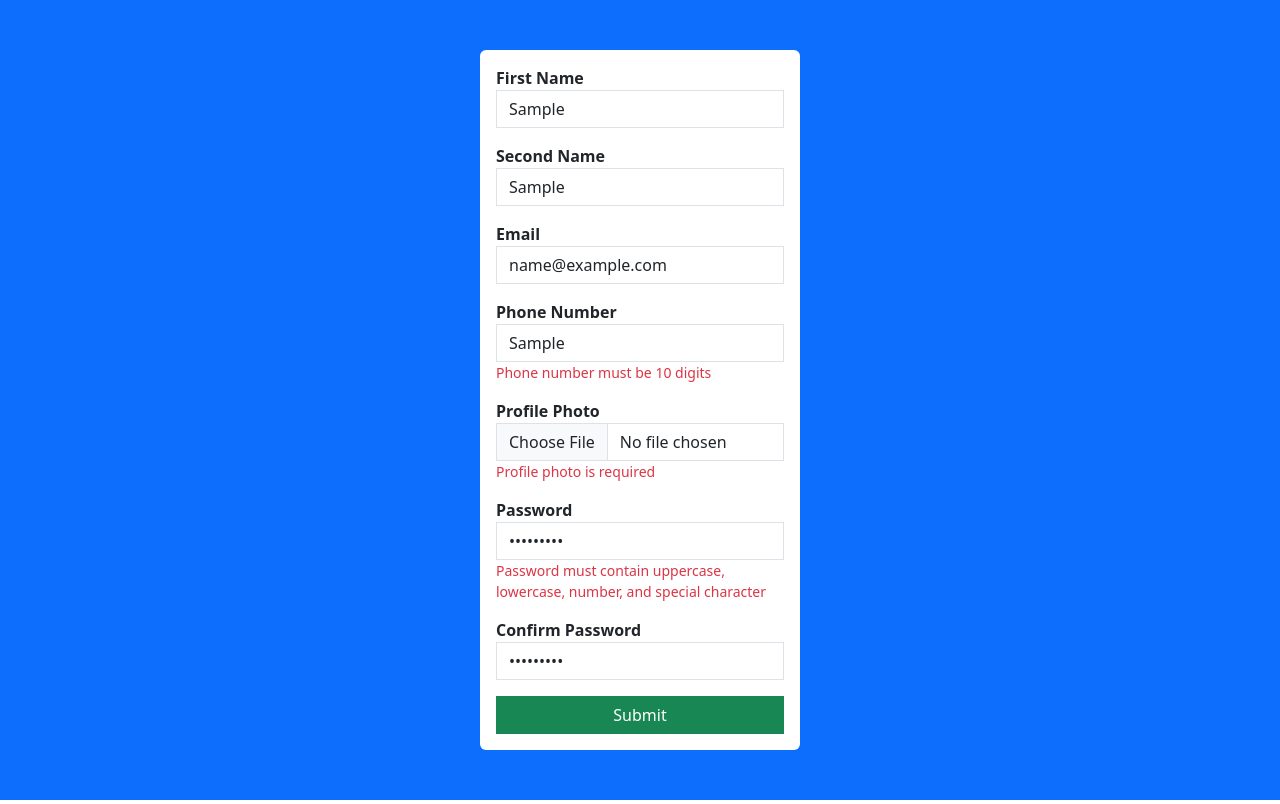
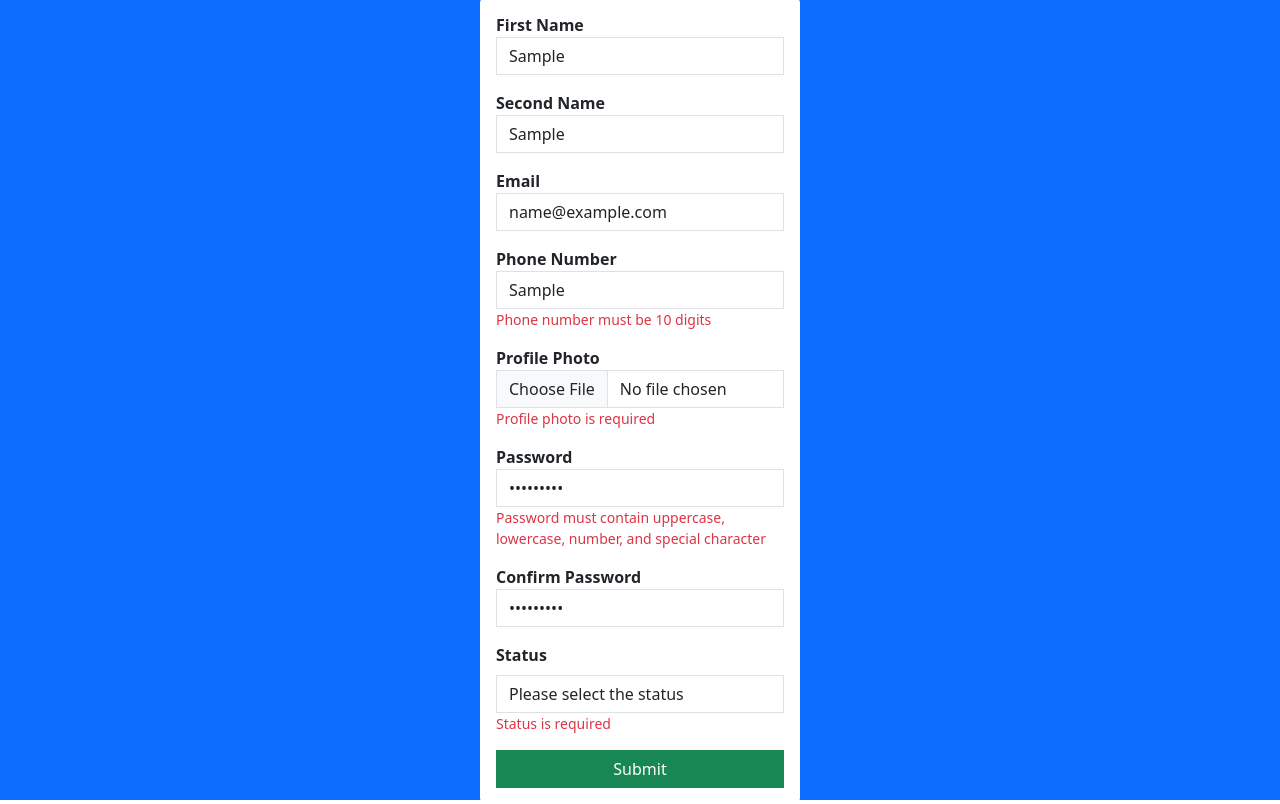
Before and after one commit to sandhyakyanam/react-node, a React (Vite) app in the folder frontend/: page /signup in a window 1280 px wide. Both pictures are taken after typing "Sample", "Sample", "name@example.com", "Sample", "Sample123", "Sample123" into the empty fields and a click on the button "Submit". Built offline with nearby package versions, Linux system fonts and the light colour scheme.

Commit message:
Worked on the form upload

```diff
--- a/frontend/src/Login.jsx
+++ b/frontend/src/Login.jsx
@@ -14,11 +14,11 @@ export default function Login() {
       .required("Password is required")
       .min(6, "Password must be at least 6 characters"),
   });
+
   let initalValues = {
       email : ' ',
       password : ''
   }
-
 
   let handleSubmit = (values) => {
       console.log("Form data:", values);
@@ -33,7 +33,7 @@ export default function Login() {
             <Form>
                 <div className="mb-3">
                     <label htmlFor="email">
-                    <   strong>Email</strong>
+                    <strong>Email</strong>
                     </label>
                     <Field
                     type="email"
--- a/frontend/src/SignUp.jsx
+++ b/frontend/src/SignUp.jsx
@@ -1,6 +1,7 @@
 import React from "react";
 import { Formik, Form, Field, ErrorMessage } from "formik";
 import * as Yup from "yup";
+import axios  from "axios";
 
 export default function SignUp() {
   const validationSchema = Yup.object().shape({
@@ -29,6 +30,8 @@ export default function SignUp() {
     confirmpassword: Yup.string()
       .required("Confirm password is required")
       .oneOf([Yup.ref("password"), null], "Passwords must match"),
+    status : Yup.string()
+            .required("Status is required"),
   });
 
   const initialValues = {
@@ -39,10 +42,25 @@ export default function SignUp() {
     profilephoto: null,
     password: "",
     confirmpassword: "",
+    status : ""
   };
 
   const handleSubmit = (values) => {
-    console.log("Form data:", values);
+      axios.post("http://localhost:3003/user/reactsignup",{
+          firstname : values.firstname,
+          lastname : values.secondname,
+          phonenumber: values.phonenumber,
+          profilephoto : values.profilephoto,
+          status : values.status,
+          email : values.email
+      },
+      {
+        headers: {
+          "Content-Type": "multipart/form-data",
+        },
+      })
+      .then(res=>console.log(res))
+      .catch(err=>console.log(err))
   };
 
   return (
@@ -120,6 +138,7 @@ export default function SignUp() {
                 <input
                   type="file"
                   className="form-control rounded-0"
+
                   onChange={(event) =>
                     setFieldValue("profilephoto", event.currentTarget.files[0])
                   }
@@ -160,6 +179,26 @@ export default function SignUp() {
                   className="text-danger small"
                 />
               </div>
+              <div className="mb-3">
+                <label htmlFor="status" className="form-label">
+                  <strong>Status</strong>
+                </label>
+                <Field
+                  as="select"
+                  id="status"
+                  name="status"
+                  className="form-control rounded-0"
+                >
+                  <option>Please select the status</option>
+                  <option value="1">Active</option>
+                  <option value="0">Inactive</option>
+                </Field>
+                <ErrorMessage
+                  name="status"
+                  component="div"
+                  className="text-danger small"
+                />
+              </div>
 
               <button type="submit" className="btn btn-success w-100 rounded-0">
                 Submit
```
Also changed, not shown: 2 other files (tests, documents, lock files or other folders). Lines whose indentation alone changed are shown as unchanged.
